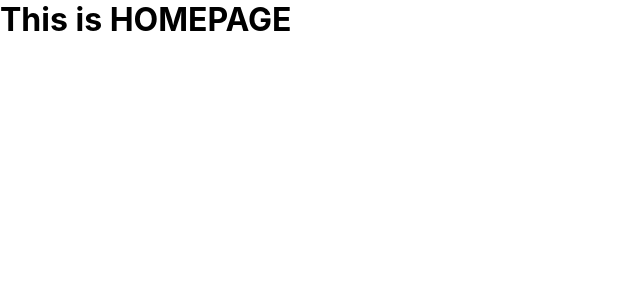
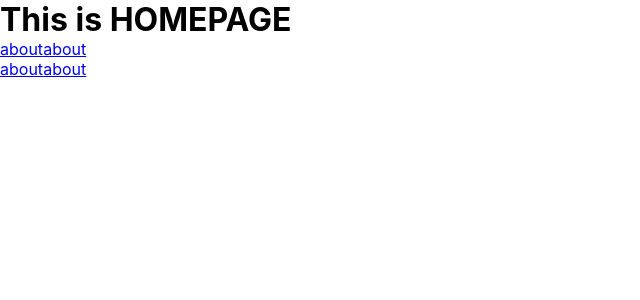
Before and after one commit to ali-203/google-clone, a React (Create React App) app: page / in a window 1280 px wide. Shown: the top 300 px of the page, without its empty margins (0-640 px from the left). Built offline with nearby package versions, Linux system fonts and the light colour scheme.

Commit message:
update link

```diff
--- a/src/pages/Home.js
+++ b/src/pages/Home.js
@@ -1,5 +1,6 @@
 import React from 'react';
 import "./Home.css";
+import { Link } from "react-router-dom";
 
 
 function Home() {
@@ -8,10 +9,13 @@ function Home() {
             <h1>This is HOMEPAGE</h1>
             <div className="home_header">
             <div className="home_headerLeft">
+            <Link to="/about">about</Link>
+            <Link to="/about">about</Link>
 
             </div>
             <div className="home_headerRight">
-
+            <Link to="/about">about</Link>
+            <Link to="/about">about</Link>
             </div>
 
             </div>
```
Also changed, not shown: 1 other file (tests, documents, lock files or other folders).
